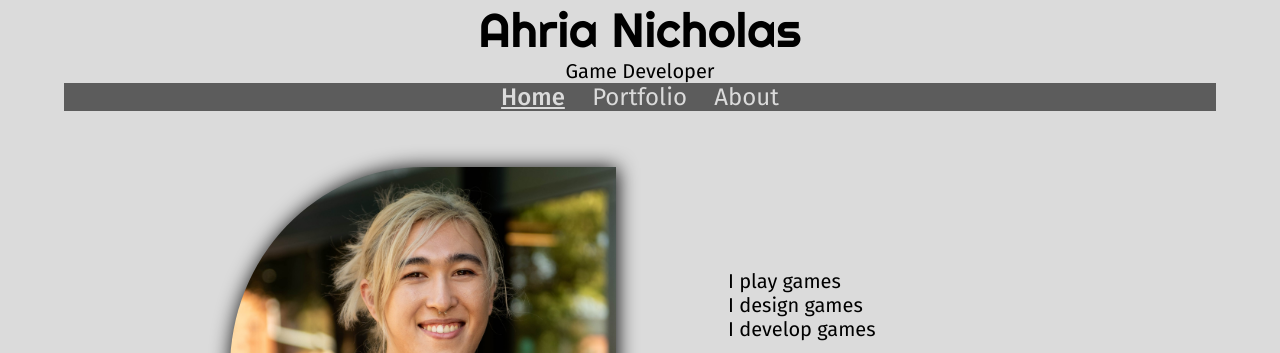
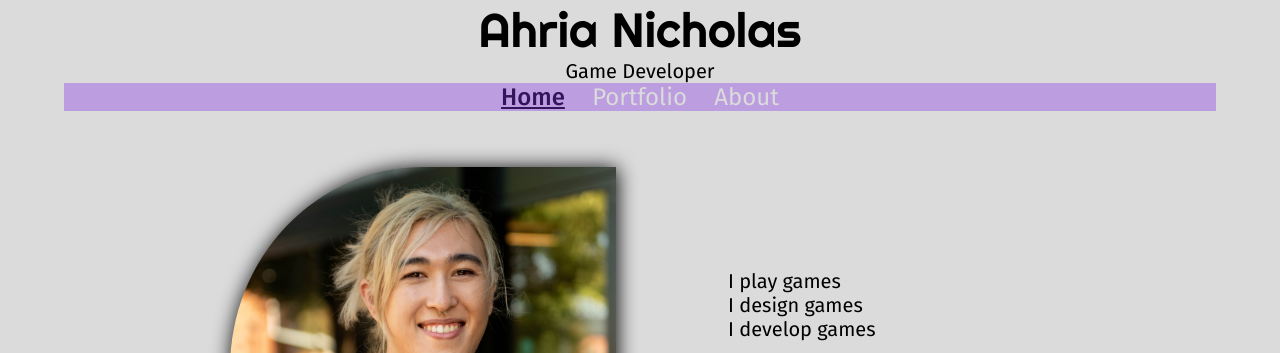
Before and after one commit to Starryahri/alum-portfolio, a plain HTML site: page index.html in a window 1280 px wide. In both pictures the pointer is over the link "Home". Shown: the top 353 px of the page. Drawn offline with Linux system fonts and the light colour scheme.

Commit message:
Update style.css
update navBar hover links and background color.

```diff
--- a/style.css
+++ b/style.css
@@ -141,7 +141,7 @@ nav a {
 }
 
 nav {
-    background-color: #5C5C5C;
+    background-color: #BB9DE0;
 }
 
 /* Main Content */
@@ -156,6 +156,12 @@ nav {
     grid-template-rows: .25fr 1fr .1fr;
     grid-gap: 10px;
 }
+
+.navBar a:hover {
+    color: #34145C;
+    font-weight: 800;
+}
+
 
 #resume-container {
     grid-column-start: 2;
```
